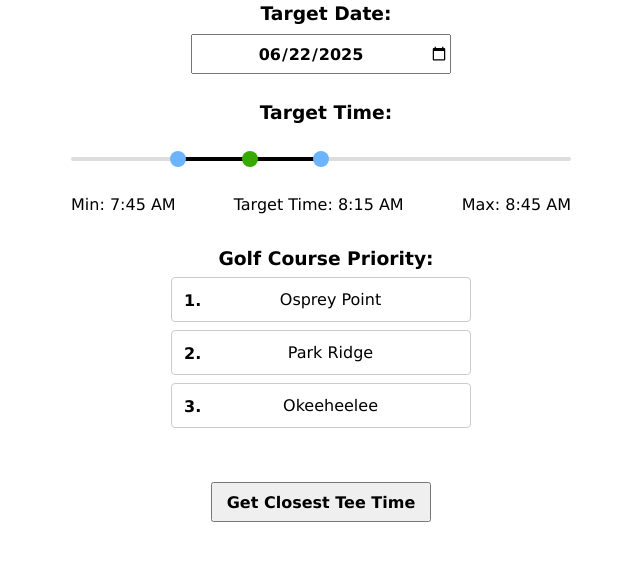
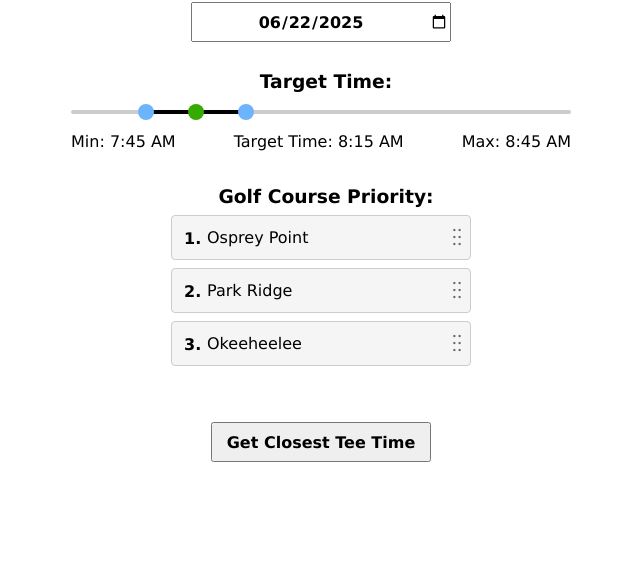
Before and after one commit to JacobKulberg/tee-time-sniper, an Electron app: page src/index.html in a window 1000 px wide. Shown: the part 107-668 px from the top of the page, without its empty margins (179-819 px from the left). Drawn offline with Linux system fonts and the light colour scheme.

Commit message:
small tweaks

```diff
--- a/src/css/styles.css
+++ b/src/css/styles.css
@@ -29,9 +29,9 @@
 	width: 220px;
 }
 
-body {
-	font-family: sans-serif;
-	padding: 2rem;
+.disabled {
+	opacity: 0.4;
+	-webkit-user-drag: none;
 }
 
 #target-time-slider {
@@ -39,7 +39,7 @@
 	width: 80%;
 	max-width: 500px;
 	height: 8px;
-	margin: 2rem auto;
+	margin: 1rem auto;
 }
 
 #target-time-slider-track {
@@ -48,7 +48,7 @@
 	left: 0;
 	right: 0;
 	height: 4px;
-	background: #ddd;
+	background: #ccc;
 	transform: translateY(-50%);
 	border-radius: 2px;
 }
@@ -80,12 +80,11 @@
 #target-time-slider-range {
 	position: absolute;
 	top: 50%;
-	height: 4px; /* same as .target-time-slider-track */
-	background: #000; /* black fill */
+	height: 4px;
+	background: #000;
 	transform: translateY(-50%);
 	border-radius: 2px;
-	/* left & width will be set dynamically */
-	pointer-events: none; /* so it doesn’t block handle drags */
+	pointer-events: none;
 }
 
 #course-priority-list-container {
@@ -98,30 +97,57 @@
 	list-style: none;
 	padding: 0;
 	width: 300px;
-	counter-reset: priority-item-counter; /* Initialize a counter */
+	counter-reset: priority-item-counter;
 }
+
 #course-priority-list li {
-	position: relative; /* Added for positioning context */
-	padding: 12px 16px 12px 35px; /* Adjusted padding: top, right, bottom, left */
+	position: relative;
+	padding: 12px 40px 12px 35px;
 	margin: 8px 0;
-	background: #fff;
+	background: whitesmoke;
 	border: 1px solid #ccc;
 	border-radius: 4px;
 	cursor: grab;
 	user-select: none;
-	text-align: center; /* Changed to center the text content */
+	text-align: left;
 }
+
+#course-priority-list li:hover {
+	border-color: black;
+}
+
 #course-priority-list li.dragging {
 	opacity: 0.5;
 	cursor: grabbing;
 }
+
+#course-priority-list li .drag-handle {
+	position: absolute;
+	right: 8px;
+	top: 50%;
+	transform: translateY(-50%);
+	width: 10px;
+	display: flex;
+	justify-content: space-between;
+	pointer-events: none;
+}
+
+#course-priority-list li .drag-handle::before,
+#course-priority-list li .drag-handle::after {
+	content: '•\A•\A•';
+	white-space: pre;
+	display: block;
+	font-size: 8px;
+	line-height: 0.9;
+	color: #666;
+}
+
 #course-priority-list li::before {
-	content: counter(priority-item-counter) '. '; /* Display the counter value followed by a period and space */
-	counter-increment: priority-item-counter; /* Increment the counter for each list item */
-	font-weight: bold; /* Optional: makes the number bold */
-	position: absolute; /* Added for specific positioning */
-	left: 12px; /* Position from the left edge of li */
-	top: 50%; /* Vertically center */
-	transform: translateY(-50%); /* Fine-tune vertical centering */
-	/* margin-right: 8px; Removed as it's no longer needed for spacing */
+	content: counter(priority-item-counter) '. ';
+	counter-increment: priority-item-counter;
+	font-weight: bold;
+	position: absolute;
+	left: 12px;
+	top: 50%;
+	transform: translateY(-50%);
 }
--- a/src/index.html
+++ b/src/index.html
@@ -34,9 +34,9 @@
 		<h3>Golf Course Priority:</h3>
 		<div id="course-priority-list-container">
 			<ul id="course-priority-list">
-				<li draggable="true" value="7481">Osprey Point</li>
-				<li draggable="true" value="7483">Park Ridge</li>
-				<li draggable="true" value="7480">Okeeheelee</li>
+				<li draggable="true" value="7481">Osprey Point<span class="drag-handle"></span></li>
+				<li draggable="true" value="7483">Park Ridge<span class="drag-handle"></span></li>
+				<li draggable="true" value="7480">Okeeheelee<span class="drag-handle"></span></li>
 			</ul>
 		</div>
 
--- a/src/js/coursePriority.js
+++ b/src/js/coursePriority.js
@@ -1,9 +1,41 @@
 let list = document.getElementById('course-priority-list');
 let draggingEl;
+let pressedEl = null; // To track the element on mousedown
+
+// Add mousedown listener to the list to capture initial press on li elements
+list.addEventListener('mousedown', (e) => {
+	if (e.target.tagName === 'LI' && e.button === 0) {
+		// Only for left clicks on LI
+		pressedEl = e.target;
+		// Don't toggle class here yet, wait for mouseup to confirm it's not a drag
+	}
+});
+
+// Add mouseup listener to the document to correctly capture the end of a click
+document.addEventListener('mouseup', (e) => {
+	if (e.button === 0 && pressedEl && !draggingEl) {
+		// If an element was pressed (left-click) and no drag is active
+		// Check if the mouseup target is the same as pressedEl or a child of it
+		// This ensures it's a click on the intended item
+		if (pressedEl === e.target || pressedEl.contains(e.target)) {
+			pressedEl.classList.toggle('disabled');
+		}
+	}
+	// Reset pressedEl after mouseup, regardless of whether a class was toggled
+	// This handles cases where mousedown was on an LI but mouseup was elsewhere without dragging
+	if (e.button === 0) {
+		pressedEl = null;
+	}
+});
 
 list.addEventListener('dragstart', (e) => {
 	draggingEl = e.target;
 	e.target.classList.add('dragging');
+	// If the item was marked as disabled, un-disable it when dragging starts
+	if (e.target.classList.contains('disabled')) {
+		e.target.classList.remove('disabled');
+	}
+	pressedEl = null;
 });
 
 list.addEventListener('dragend', (e) => {
--- a/src/js/renderer.js
+++ b/src/js/renderer.js
@@ -8,7 +8,9 @@
 	targetDateEl.value = twoWeeksFromNow.toISOString().split('T')[0];
 
 	getClosestTeeTimeButtonEl.addEventListener('click', async () => {
-		let courseScheduleIds = Array.from(coursePriorityEl.querySelectorAll('li')).map((li) => li.getAttribute('value'));
+		let courseScheduleIds = Array.from(coursePriorityEl.querySelectorAll('li'))
+			.filter((li) => !li.classList.contains('disabled'))
+			.map((li) => li.getAttribute('value'));
 
 		let targetDate = targetDateEl.value;
 		if (!targetDate) {
--- a/src/js/timeSlider.js
+++ b/src/js/timeSlider.js
@@ -10,7 +10,7 @@
 	max: document.getElementById('target-time-max'),
 };
 const START_HOUR = 7;
-const END_HOUR = 10.5;
+const END_HOUR = 12;
 const TOTAL_MIN = (END_HOUR - START_HOUR) * 60;
 const STEP_MIN = 5;
 const STEP_PCT = (STEP_MIN / TOTAL_MIN) * 100;
```
